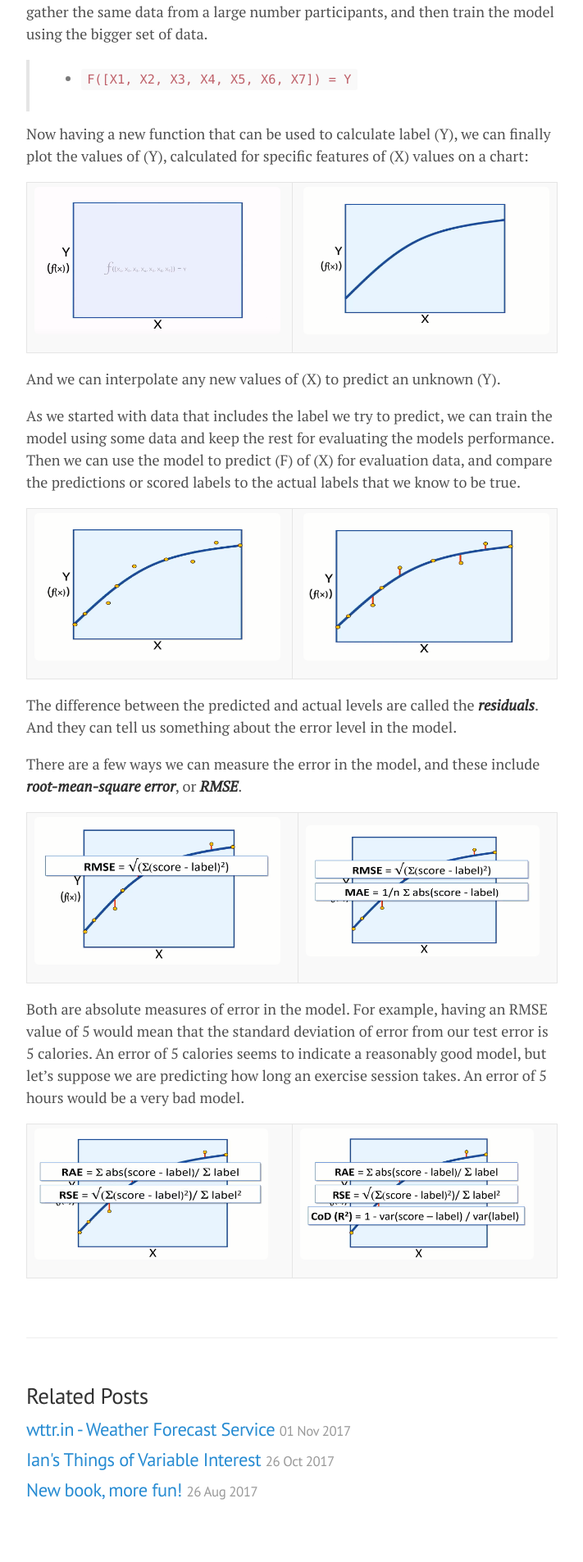
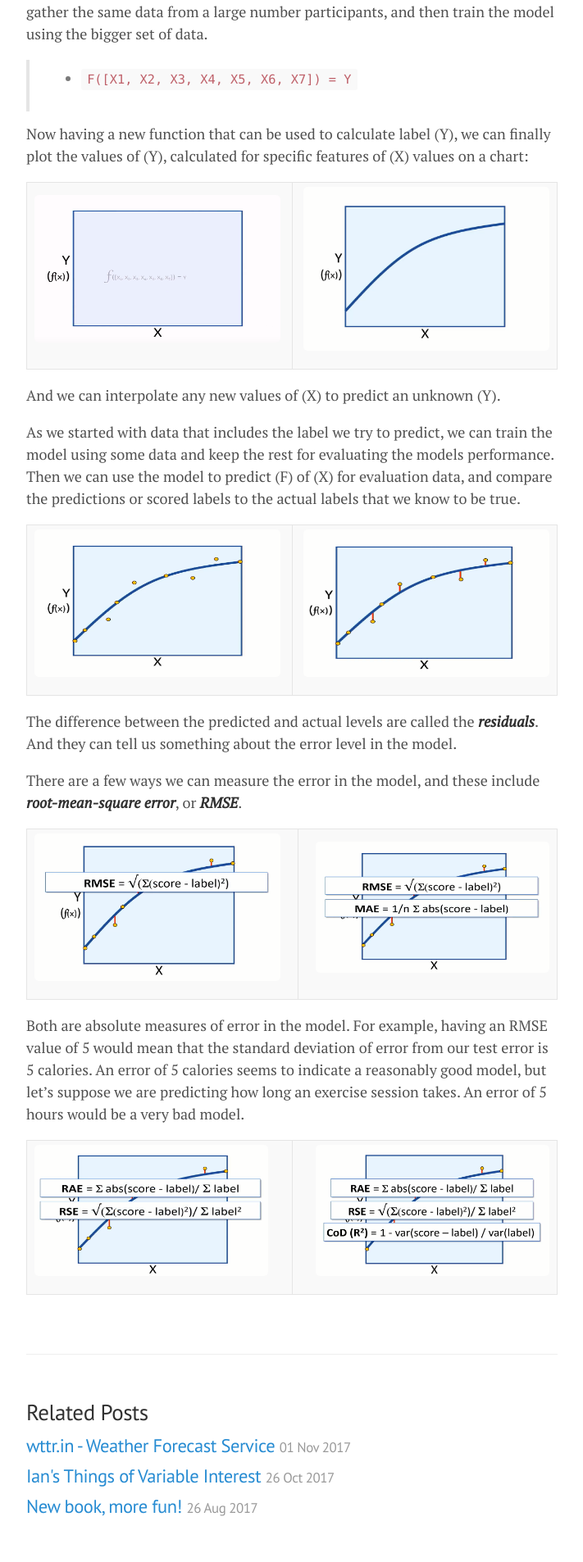
Before and after one commit to lgeurts/lgeurts.github.io, a Jekyll site: the page built from _posts/2018-06-29-artificial-intelligence-basics.md, in a window 1280 px wide. Shown: the part 2989-4895 px from the top of the page at 82% size, without its empty margins (284-995 px from the left). Built offline with Jekyll 4.4.1, drawn with Linux system fonts in a browser that asks for light colours; nearby versions of some CDN libraries.

Commit message:
Update 2018-06-29-artificial-intelligence-basics.md

```diff
--- a/_posts/2018-06-29-artificial-intelligence-basics.md
+++ b/_posts/2018-06-29-artificial-intelligence-basics.md
@@ -87,7 +87,7 @@
 Now having a new function that can be used to calculate label (Y), we can finally plot the values of (Y), calculated for specific features of (X) values on a chart:
 
 :-----------------:|:-----------------:
-<img src="/assets/artificial-intelligence/plotted-chart-1.png" align="left" width="300" height="180" alt=""> | <img src="/assets/artificial-intelligence/plotted-chart-2.png" align="right" width="300" height="180" alt="">
+<img src="/assets/artificial-intelligence/plotted-chart-1.png" align="left" width="300" height="180" alt=""> | <img src="/assets/artificial-intelligence/plotted-chart-2.png" align="right" width="300" height="200" alt="">
 
 And we can interpolate any new values of (X) to predict an unknown (Y).
 
@@ -101,9 +101,9 @@
 There are a few ways we can measure the error in the model, and these include ***root-mean-square error***, or ***RMSE***.
 
 :-----------------:|:-----------------:
-<img src="/assets/artificial-intelligence/plotted-chart-5.png" align="left" width="300" height="180" alt=""> | <img src="/assets/artificial-intelligence/plotted-chart-6.png" align="left" width="285" height="160" alt="">
+<img src="/assets/artificial-intelligence/plotted-chart-5.png" align="left" width="300" height="180" alt=""> | <img src="/assets/artificial-intelligence/plotted-chart-6.png" align="right" width="285" height="160" alt="">
 
 Both are absolute measures of error in the model. For example, having an RMSE value of 5 would mean that the standard deviation of error from our test error is 5 calories. An error of 5 calories seems to indicate a reasonably good model, but let's suppose we are predicting how long an exercise session takes. An error of 5 hours would be a very bad model.
 
 :-----------------:|:-----------------:
-<img src="/assets/artificial-intelligence/plotted-chart-7.png" align="left" width="285" height="160" alt=""> | <img src="/assets/artificial-intelligence/plotted-chart-8.png" align="left" width="285" height="160" alt="">
+<img src="/assets/artificial-intelligence/plotted-chart-7.png" align="left" width="285" height="160" alt=""> | <img src="/assets/artificial-intelligence/plotted-chart-8.png" align="right" width="285" height="160" alt="">
```
